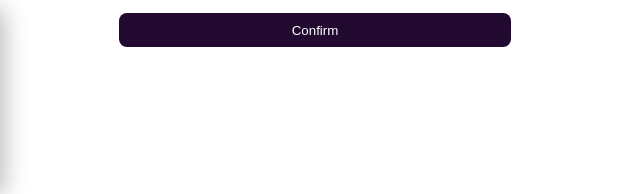
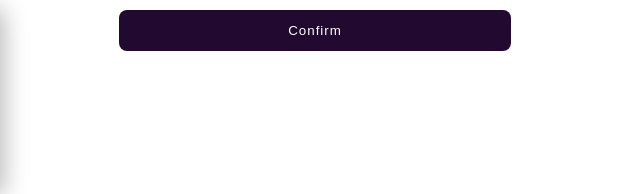
Before and after one commit to Farfan16/interactive-card, a plain HTML site: page index.html in a window 1280 px wide. Shown: the part 484-678 px from the top of the page, 548-1188 px from the left. Drawn offline with Linux system fonts and the light colour scheme.

Commit message:
update some styling on card and button

```diff
--- a/style/style.scss
+++ b/style/style.scss
@@ -51,7 +51,7 @@ body {
   display: flex;
   flex-direction: column;
   justify-content: space-between;
-  width: fit-content;
+  width: 19.3rem;
   height: 10rem;
   padding: 1rem;
   z-index: 10;
@@ -84,7 +84,6 @@ body {
   z-index: 20;
   top: 30rem;
   right: -10rem;
-  width: 19.3rem;
   color: $White;
   justify-content: center;
   align-items: flex-end;
@@ -169,6 +168,7 @@ body {
     border-radius: 0.5rem;
     border: 0;
     color: $White;
-    padding: 0.6rem;
+    padding: 0.8rem;
+    letter-spacing: 1px;
   }
 }
```
Also changed, not shown: style/style.css, 1 other file.
